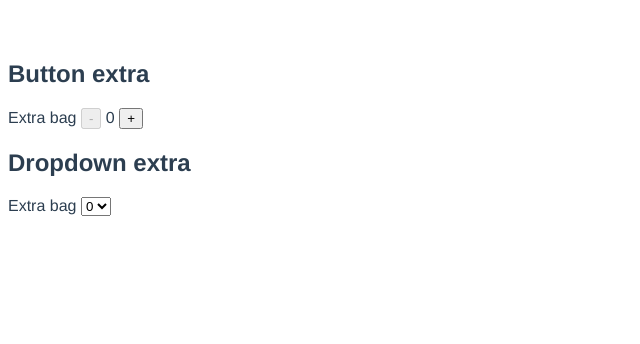
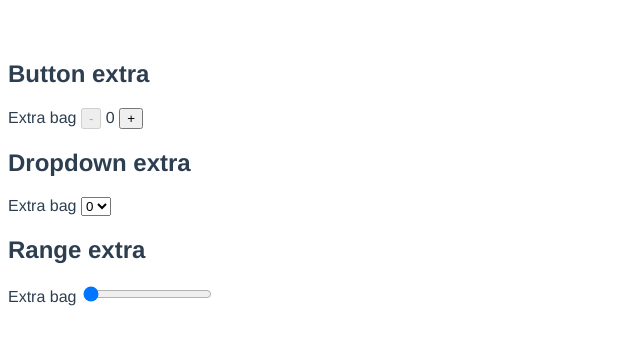
Before and after one commit to henrikmerlander/vue-renderless-components, a Vue app: page / in a window 1280 px wide. Shown: the top 344 px of the page, without its empty margins (0-640 px from the left). Built offline with nearby package versions, Linux system fonts and the light colour scheme.

Commit message:
Add range extra

```diff
--- a/src/App.vue
+++ b/src/App.vue
@@ -2,17 +2,20 @@
   <div id="app">
     <ButtonExtra/>
     <DropdownExtra/>
+    <RangeExtra/>
   </div>
 </template>
 
 <script>
 import ButtonExtra from "@/components/extra/ButtonExtra";
 import DropdownExtra from "@/components/extra/DropdownExtra";
+import RangeExtra from "@/components/extra/RangeExtra";
 
 export default {
   components: {
     ButtonExtra,
-    DropdownExtra
+    DropdownExtra,
+    RangeExtra
   },
   name: "app"
 };
--- /dev/null
+++ b/src/components/extra/RangeExtra.vue
@@ -0,0 +1,21 @@
+<template>
+  <div>
+    <h2>Range extra</h2>
+    <RenderlessExtra v-model="$root.$data.added" :max="$root.$data.max">
+      <div slot-scope="{ added, max, setAdded }" class="button-extra">
+        Extra bag
+        <input :value="added" @input="setAdded($event.target.value)" type="range" :min="0" :max="max">
+      </div>
+    </RenderlessExtra>
+  </div>
+</template>
+
+<script>
+import RenderlessExtra from "@/components/extra/RenderlessExtra";
+
+export default {
+  components: {
+    RenderlessExtra
+  }
+};
+</script>
```
